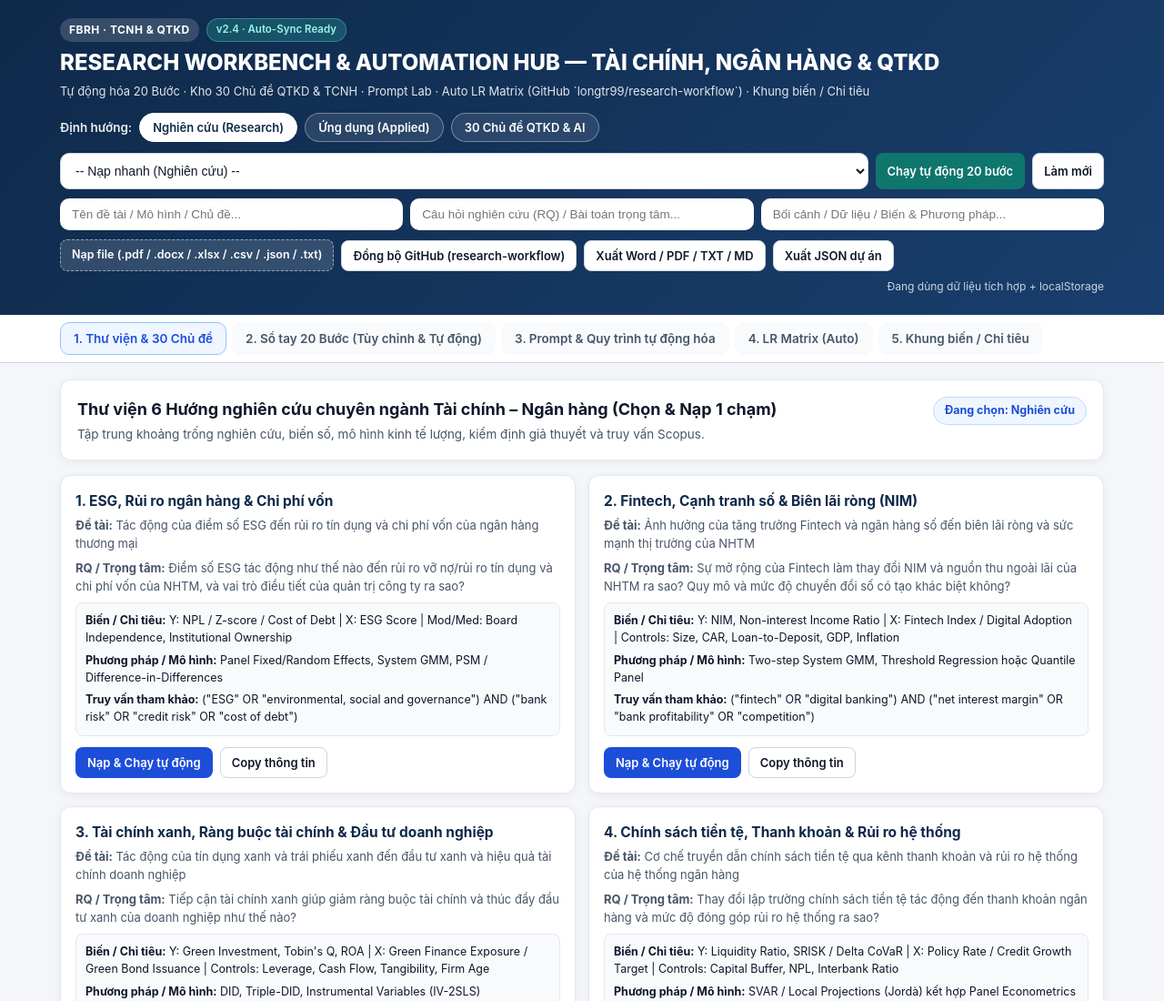
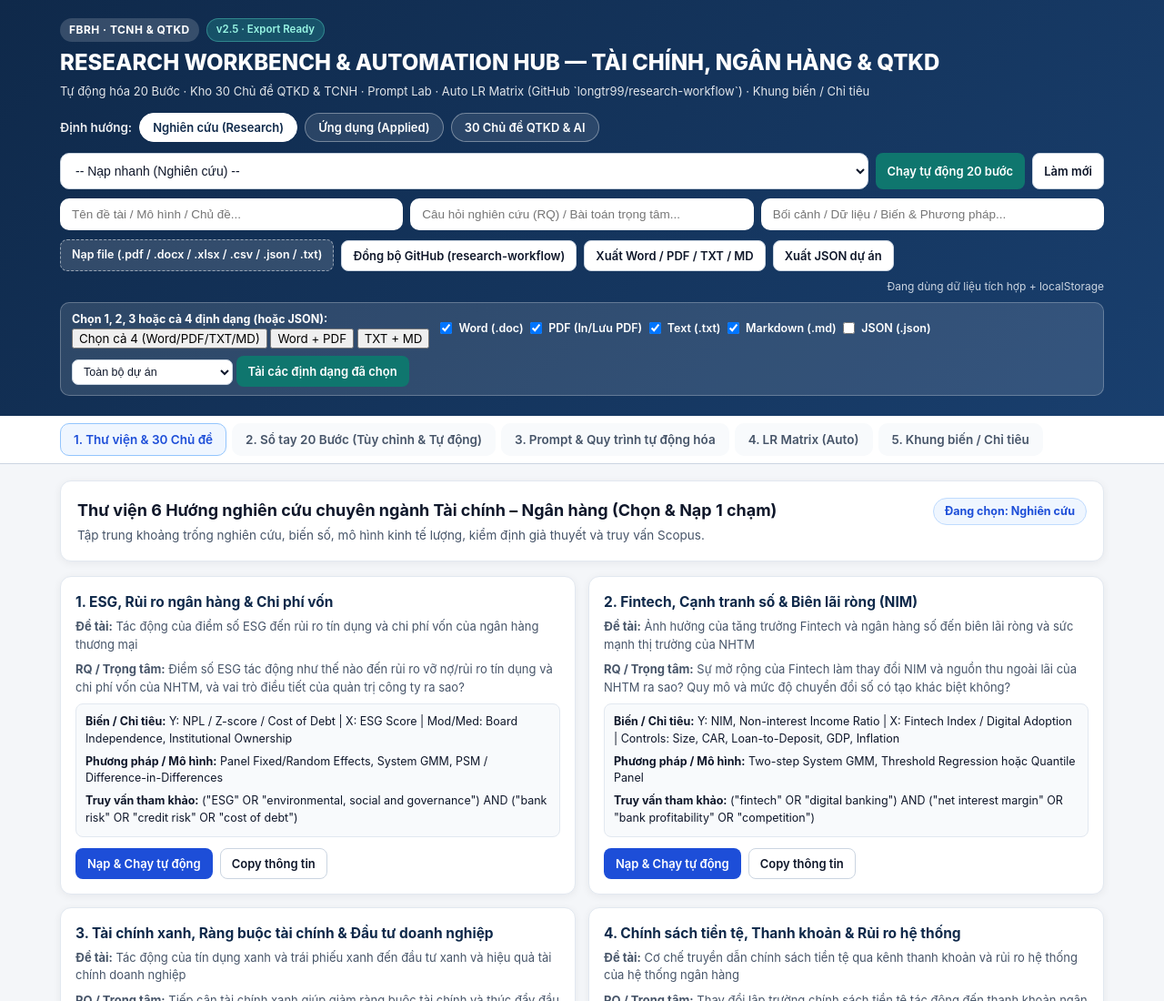
Before and after one commit to longtr99/fbrh, a plain HTML site: page index.html in a window 1280 px wide. Shown: the top 1100 px of the page at 91% size. Drawn offline with nearby package versions, Linux system fonts and the light colour scheme.

Commit message:
Update version to 2.5 in index.html

```diff
--- a/index.html
+++ b/index.html
@@ -3,8 +3,8 @@
 <head>
   <meta charset="UTF-8" />
   <meta name="viewport" content="width=device-width, initial-scale=1.0" />
-  <title>FBRH — Research Workbench &amp; Automation Hub (v2.4)</title>
-  <link rel="stylesheet" href="styles.css?v=2.4" />
+  <title>FBRH — Research Workbench &amp; Automation Hub (v2.5)</title>
+  <link rel="stylesheet" href="styles.css?v=2.5" />
 </head>
 <body>
   <header class="topbar">
@@ -12,7 +12,7 @@
       <div class="brand-block">
         <div class="top-badges">
           <span class="badge-tag">FBRH · TCNH &amp; QTKD</span>
-          <span class="version-pill" id="appVersionBadge">v2.4 · Auto-Sync Ready</span>
+          <span class="version-pill" id="appVersionBadge">v2.5 · Export Ready</span>
         </div>
         <h1>RESEARCH WORKBENCH &amp; AUTOMATION HUB — TÀI CHÍNH, NGÂN HÀNG &amp; QTKD</h1>
         <p class="subtitle">
@@ -58,19 +58,30 @@
         <span id="syncStatusText" class="sync-status">Đang dùng dữ liệu tích hợp + localStorage</span>
       </div>
 
-      <div id="multiExportPanel" class="multi-export-panel" hidden>
-        <span class="multi-export-title">Chọn định dạng:</span>
+      <div id="multiExportPanel" class="multi-export-panel">
+        <div class="multi-export-head">
+          <span class="multi-export-title">Chọn 1, 2, 3 hoặc cả 4 định dạng (hoặc JSON):</span>
+          <div class="preset-combo-btns">
+            <button type="button" class="btn-mini" id="presetPick4Btn">Chọn cả 4 (Word/PDF/TXT/MD)</button>
+            <button type="button" class="btn-mini" id="presetPickDocPdfBtn">Word + PDF</button>
+            <button type="button" class="btn-mini" id="presetPickTxtMdBtn">TXT + MD</button>
+          </div>
+        </div>
+        <div class="multi-export-checks">
           <label class="export-opt"><input type="checkbox" id="expOptWord" value="word" checked /> Word (.doc)</label>
-        <label class="export-opt"><input type="checkbox" id="expOptPdf" value="pdf" /> PDF (In/Lưu PDF)</label>
+          <label class="export-opt"><input type="checkbox" id="expOptPdf" value="pdf" checked /> PDF (In/Lưu PDF)</label>
           <label class="export-opt"><input type="checkbox" id="expOptTxt" value="txt" checked /> Text (.txt)</label>
           <label class="export-opt"><input type="checkbox" id="expOptMd" value="md" checked /> Markdown (.md)</label>
           <label class="export-opt"><input type="checkbox" id="expOptJson" value="json" /> JSON (.json)</label>
+        </div>
+        <div class="multi-export-actions">
           <select id="expScopeSelect" aria-label="Chọn phạm vi xuất">
             <option value="all">Toàn bộ dự án</option>
             <option value="matrix">Chỉ bảng LR Matrix</option>
             <option value="varframework">Chỉ Khung biến / Chỉ tiêu</option>
           </select>
           <button type="button" id="runMultiExportBtn" class="btn-accent">Tải các định dạng đã chọn</button>
+        </div>
       </div>
     </div>
   </header>
@@ -242,7 +253,7 @@
   <script src="https://cdn.sheetjs.com/xlsx-0.20.3/package/dist/xlsx.full.min.js"></script>
   <script src="https://cdn.jsdelivr.net/npm/mammoth@1.8.0/mammoth.browser.min.js"></script>
   <script src="https://cdnjs.cloudflare.com/ajax/libs/pdf.js/3.11.174/pdf.min.js"></script>
-  <script src="data_lr.js?v=2.4"></script>
-  <script src="app.js?v=2.4"></script>
+  <script src="data_lr.js?v=2.5"></script>
+  <script src="app.js?v=2.5"></script>
 </body>
 </html>
```
Lines whose indentation alone changed are shown as unchanged.
